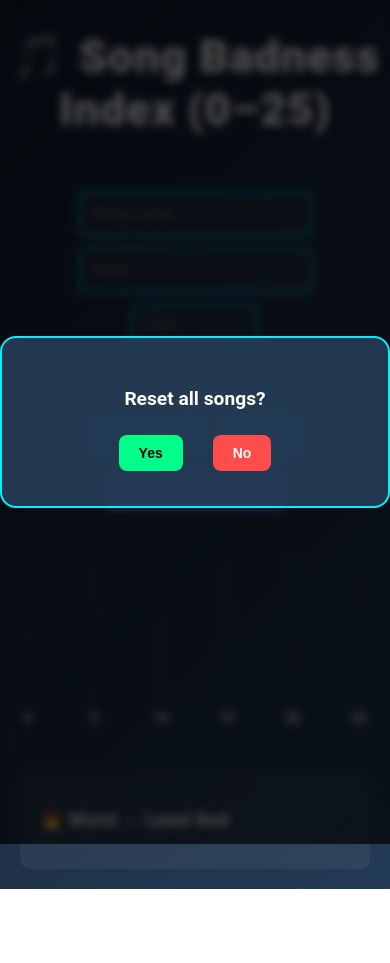
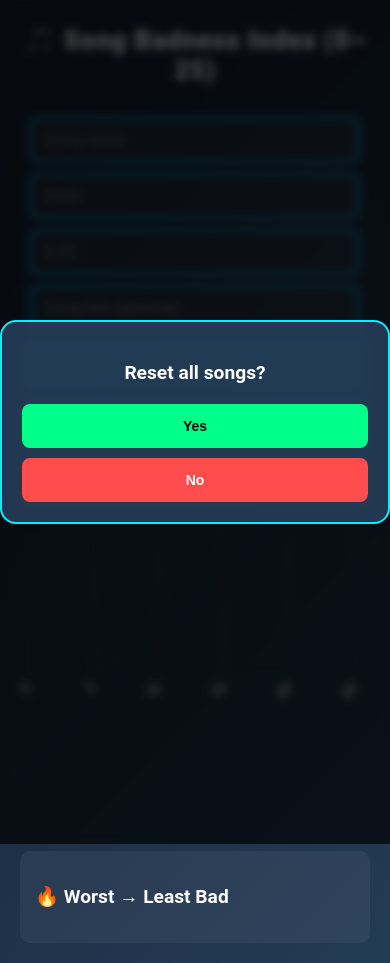
Before and after one commit to EPI-FUNYS/EPI-FUNYS, a plain HTML site: page index.html in a window 390 px wide. Both pictures are taken after a click on the button "Reset". Before the commit the page ends 889 px from the top, so only its background shows below. Drawn offline with nearby package versions, Linux system fonts and the light colour scheme.

Commit message:
Update index.html

```diff
--- a/index.html
+++ b/index.html
@@ -6,6 +6,8 @@
     <!-- Add compression libraries -->
     <script src="https://cdn.jsdelivr.net/npm/pako@2.1.0/dist/pako.min.js"></script>
     <script src="https://cdn.jsdelivr.net/npm/lz-string@1.5.0/libs/lz-string.min.js"></script>
+    <!-- Add viewport meta tag for mobile -->
+    <meta name="viewport" content="width=device-width, initial-scale=1.0, maximum-scale=5.0, user-scalable=yes">
     <style>
         /* ===== BODY & HEADINGS ===== */
         body {
@@ -14,6 +16,7 @@
             background: linear-gradient(135deg, #141e30, #243b55);
             color: white;
             text-align: center;
+            min-height: 100vh;
         }
 
         h1 {
@@ -24,7 +27,11 @@
         }
 
         /* ===== CONTAINER ===== */
-        .container { max-width: 1000px; margin: auto; padding: 20px; }
+        .container {
+            max-width: 1000px;
+            margin: auto;
+            padding: 20px;
+        }
 
         /* ===== INPUT FIELDS ===== */
         input {
@@ -76,7 +83,17 @@
         #shareBtn:hover { background: #b185f0; }
 
         /* ===== CHART ===== */
-        canvas { margin-top: 40px; }
+        .chart-container {
+            position: relative;
+            width: 100%;
+            min-height: 400px;
+            margin-top: 40px;
+        }
+
+        canvas {
+            max-width: 100%;
+            height: auto !important;
+        }
 
         /* ===== RANKING LIST ===== */
         .ranking {
@@ -143,6 +160,7 @@
             font-size: 1.2em;
             margin-bottom: 20px;
             font-weight: 600;
+            word-break: break-word;
         }
 
         .modal-buttons {
@@ -189,6 +207,136 @@
             word-break: break-all;
             text-align: left;
         }
+
+        /* ===== MOBILE STYLES (only apply on small screens) ===== */
+        @media screen and (max-width: 768px) {
+            /* Keep desktop layout but make it scrollable and readable */
+            body {
+                padding: 10px;
+                box-sizing: border-box;
+            }
+
+            h1 {
+                font-size: 2em;
+                margin-top: 15px;
+                word-break: break-word;
+            }
+
+            .container {
+                padding: 10px;
+                width: 100%;
+                box-sizing: border-box;
+            }
+
+            /* Stack inputs vertically on mobile */
+            input {
+                width: calc(100% - 20px) !important;
+                max-width: 100%;
+                margin: 5px 0;
+                box-sizing: border-box;
+                font-size: 16px; /* Prevents zoom on iOS */
+            }
+
+            input[type=number] {
+                width: calc(100% - 20px) !important;
+            }
+
+            input[type=url] {
+                width: calc(100% - 20px) !important;
+            }
+
+            /* Make buttons stack and be touch-friendly */
+            button {
+                width: calc(100% - 10px);
+                margin: 5px;
+                padding: 15px; /* Larger touch target */
+                font-size: 16px;
+            }
+
+            /* Chart container adjustments */
+            .chart-container {
+                min-height: 300px;
+                margin-top: 20px;
+                overflow-x: auto;
+                -webkit-overflow-scrolling: touch;
+            }
+
+            canvas {
+                min-width: 300px; /* Ensure chart is scrollable if needed */
+            }
+
+            /* Ranking list improvements for mobile */
+            .ranking {
+                margin-top: 20px;
+                padding: 15px;
+                overflow-x: hidden;
+            }
+
+            .song-item {
+                flex-direction: column;
+                align-items: flex-start;
+                gap: 10px;
+                padding: 12px 8px;
+            }
+
+            .song-item span {
+                width: 100%;
+                word-break: break-word;
+                line-height: 1.4;
+            }
+
+            .remove-btn {
+                align-self: flex-end;
+                padding: 8px 16px; /* Larger touch target */
+                font-size: 14px;
+                margin-top: 5px;
+            }
+
+            /* Modal adjustments for mobile */
+            .modal {
+                width: 95%;
+                padding: 20px;
+                max-height: 80vh;
+                overflow-y: auto;
+            }
+
+            .modal-buttons {
+                flex-direction: column;
+                gap: 10px;
+            }
+
+            .modal-buttons button {
+                width: 100%;
+                margin: 0;
+            }
+
+            .share-link-box {
+                max-height: 200px;
+                font-size: 14px;
+            }
+
+            /* Better touch targets for all interactive elements */
+            button,
+            .remove-btn,
+            .modal-buttons button {
+                min-height: 44px; /* Apple's recommended minimum */
+            }
+        }
+
+        /* Small phone adjustments */
+        @media screen and (max-width: 480px) {
+            h1 {
+                font-size: 1.6em;
+            }
+
+            .ranking h3 {
+                font-size: 1.2em;
+            }
+
+            .song-item {
+                font-size: 0.9em;
+            }
+        }
     </style>
 </head>
 <body>
@@ -204,7 +352,9 @@
     <button id="resetBtn">Reset</button>
     <button id="shareBtn">🔗 Share Rankings</button>
 
-    <canvas id="myChart"></canvas>
+    <div class="chart-container">
+        <canvas id="myChart"></canvas>
+    </div>
 
     <div class="ranking">
         <h3>🔥 Worst → Least Bad</h3>
@@ -308,15 +458,29 @@ window.addEventListener('load', function(){
         options: {
             indexAxis: 'y',
             animation: { duration: 800 },
+            responsive: true,
+            maintainAspectRatio: true,
             scales: {
                 x: {
-                    beginAtZero: true, max:25,
-                    grid: { color:"rgba(255,255,255,0.1)" },
-                    ticks: { color:"white", font: { size:14, weight:'500' } }
+                    beginAtZero: true,
+                    max: 25,
+                    grid: { color: "rgba(255,255,255,0.1)" },
+                    ticks: {
+                        color: "white",
+                        font: { size: 14, weight: '500' },
+                        maxRotation: 45,
+                        minRotation: 45
+                    }
                 },
                 y: {
                     grid: { display: false },
-                    ticks: { color:"white", autoSkip: false, font: { size:14, weight:'bold' } }
+                    ticks: {
+                        color: "white",
+                        autoSkip: false,
+                        font: { size: 14, weight: 'bold' },
+                        maxRotation: 0,
+                        minRotation: 0
+                    }
                 }
             },
             plugins: {
@@ -445,6 +609,15 @@ window.addEventListener('load', function(){
         if (link) {
             navigator.clipboard.writeText(link).then(() => {
                 alert('Link copied!');
+            }).catch(() => {
+                // Fallback for mobile
+                const textArea = document.createElement('textarea');
+                textArea.value = link;
+                document.body.appendChild(textArea);
+                textArea.select();
+                document.execCommand('copy');
+                document.body.removeChild(textArea);
+                alert('Link copied!');
             });
         }
     });
@@ -516,6 +689,13 @@ window.addEventListener('load', function(){
         updateChart();
         updateRanking();
     }
+
+    // Handle mobile orientation changes
+    window.addEventListener('resize', function() {
+        if (chart) {
+            chart.update();
+        }
+    });
 });
 </script>
 
```
